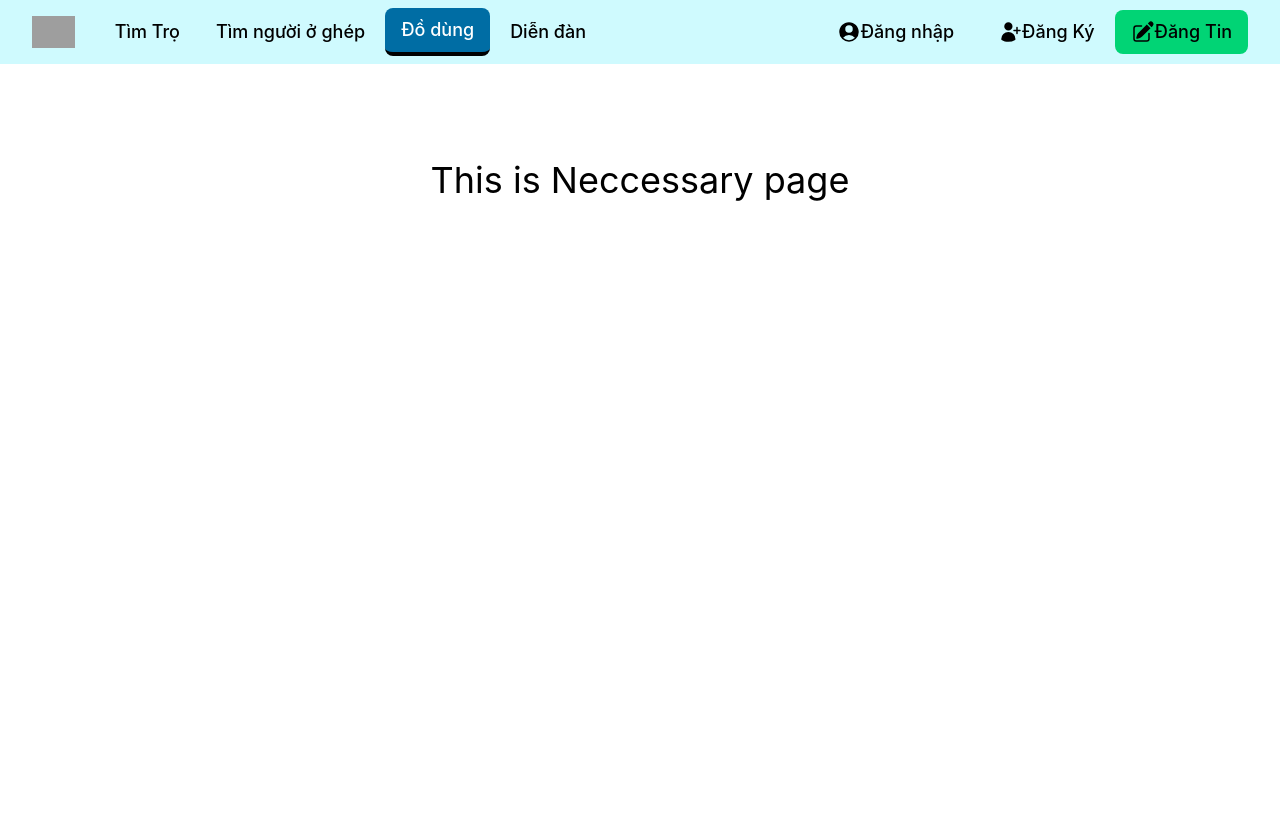
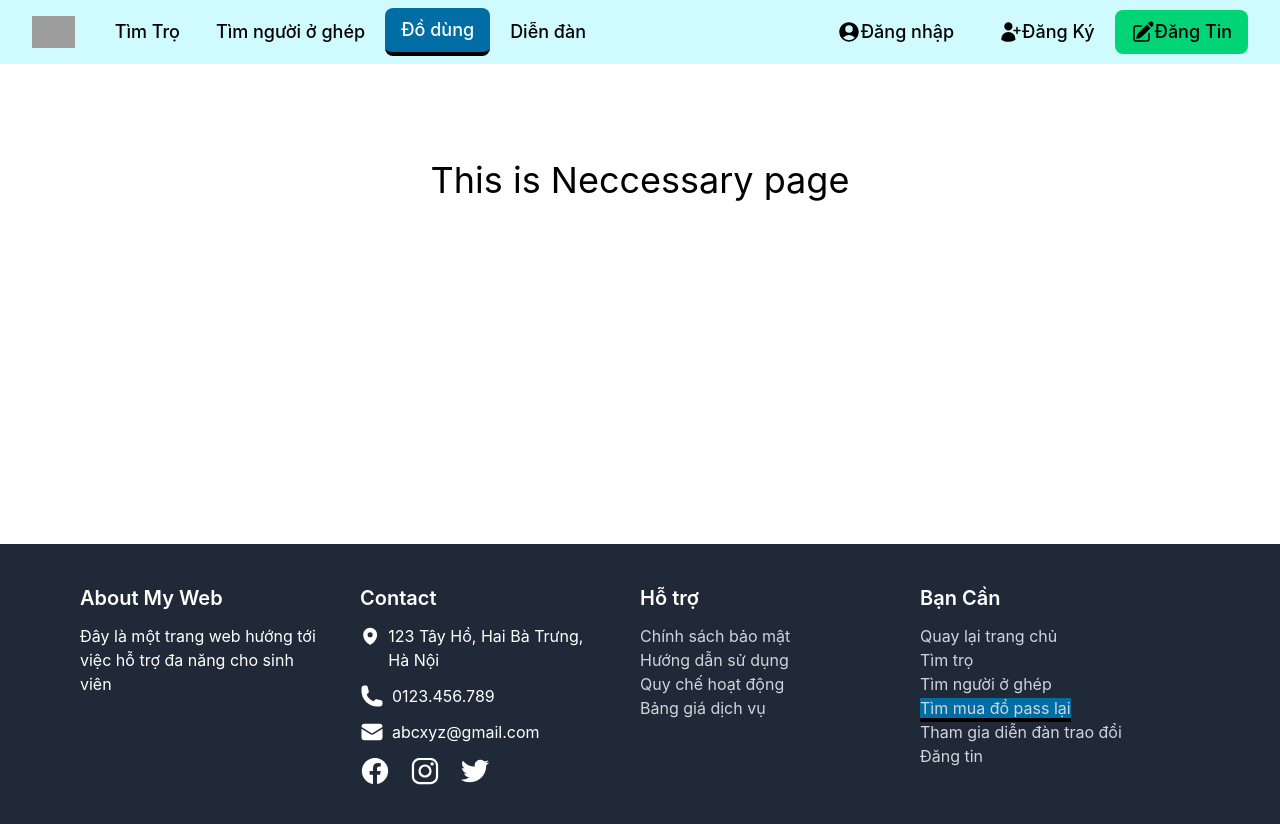
Before and after one commit to Khaipn888/Project3, a React (Create React App) app in the folder client/: page /Neccessary in a window 1280 px wide. Shown: the top 824 px of the page. Before the commit the page ends 800 px from the top, so only its background shows below. Built offline with nearby package versions, Linux system fonts and the light colour scheme; grey boxes are pictures that could not be loaded.

Commit message:
done footer interface

```diff
--- a/client/package.json
+++ b/client/package.json
@@ -5,11 +5,13 @@
   "dependencies": {
     "@headlessui/react": "^1.7.17",
     "@heroicons/react": "^2.0.18",
+    "@ionic/react": "^7.3.1",
     "@testing-library/jest-dom": "^5.17.0",
     "@testing-library/react": "^13.4.0",
     "@testing-library/user-event": "^13.5.0",
     "react": "^18.2.0",
     "react-dom": "^18.2.0",
+    "react-icons": "^4.10.1",
     "react-redux": "^8.1.2",
     "react-router-dom": "^6.15.0",
     "react-scripts": "5.0.1",
--- a/client/src/assets/footerStyles.css
+++ b/client/src/assets/footerStyles.css
@@ -1,19 +1,7 @@
-.footer-container {
-    width: 100%;
-    display: flex;
-    height: 300px;
-    background-color: #0088b2;
+h3{
+    margin-bottom: 20px;
 }
-
-.about {
-    width: 30%;
-    color: white;
+ion-icon {
+    font-size: 30px;
+    margin-right: 20px;;
 }
-.doccument {
-    width: 30%;
-    color: white;
-}
-.nav-bottom {
-    width: 30%;
-    color: white;
-}
--- a/client/src/assets/loginStyles.css
+++ b/client/src/assets/loginStyles.css
@@ -13,7 +13,7 @@
 .rigister-bg{
     background-image: url(background_register.jpg);
     width: 100%;
-    height: 700px;
+    height: 800px;
     background-size: cover;
 }
 .login-container {
--- a/client/src/components/Footer.js
+++ b/client/src/components/Footer.js
@@ -1,20 +1,132 @@
-import '../assets/footerStyles.css'
+import { NavLink } from "react-router-dom";
+import "../assets/footerStyles.css";
 
-export  function Footer() {
-    return(
-        <>
-            <div className="footer-container justify-between">
-                <div className="about text-center">
-                    About
-                </div>
-                <div className="doccument text-center">
-                    Doccument
-                </div>
-                <div className="nav-bottom text-center">
-                    Tìm trọ
-                </div>
+export function Footer() {
+  return (
+    <footer className="bg-gray-800 text-white py-10">
+      <div className="max-w-6xl mx-auto flex justify-between px-4">
+        <div className="w-1/4">
+          <h3 className="text-xl font-semibold mb-3">About My Web</h3>
+          <p className="w-60">
+            Đây là một trang web hướng tới việc hỗ trợ đa năng cho sinh viên
+          </p>
+        </div>
+        <div className="w-1/4">
+          <h3 className="text-xl font-semibold mb-3">Contact</h3>
+          <div>
+            <div className="flex w-60 mb-3">
+              <svg
+                xmlns="http://www.w3.org/2000/svg"
+                viewBox="0 0 24 24"
+                fill="currentColor"
+                class="w-6 h-6 mr-2"
+              >
+                <path
+                  fill-rule="evenodd"
+                  d="M11.54 22.351l.07.04.028.016a.76.76 0 00.723 0l.028-.015.071-.041a16.975 16.975 0 001.144-.742 19.58 19.58 0 002.683-2.282c1.944-1.99 3.963-4.98 3.963-8.827a8.25 8.25 0 00-16.5 0c0 3.846 2.02 6.837 3.963 8.827a19.58 19.58 0 002.682 2.282 16.975 16.975 0 001.145.742zM12 13.5a3 3 0 100-6 3 3 0 000 6z"
+                  clip-rule="evenodd"
+                />
+              </svg>
+
+              <span>123 Tây Hồ, Hai Bà Trưng, Hà Nội</span>
             </div>
-        </>
-    )
+            <div className="flex w-60 mb-3">
+              <svg
+                xmlns="http://www.w3.org/2000/svg"
+                viewBox="0 0 24 24"
+                fill="currentColor"
+                class="w-6 h-6 mr-2"
+              >
+                <path
+                  fill-rule="evenodd"
+                  d="M1.5 4.5a3 3 0 013-3h1.372c.86 0 1.61.586 1.819 1.42l1.105 4.423a1.875 1.875 0 01-.694 1.955l-1.293.97c-.135.101-.164.249-.126.352a11.285 11.285 0 006.697 6.697c.103.038.25.009.352-.126l.97-1.293a1.875 1.875 0 011.955-.694l4.423 1.105c.834.209 1.42.959 1.42 1.82V19.5a3 3 0 01-3 3h-2.25C8.552 22.5 1.5 15.448 1.5 6.75V4.5z"
+                  clip-rule="evenodd"
+                />
+              </svg>
 
+              <span>0123.456.789</span>
+            </div>
+            <div className="flex w-60 mb-3">
+              <svg
+                xmlns="http://www.w3.org/2000/svg"
+                viewBox="0 0 24 24"
+                fill="currentColor"
+                class="w-6 h-6 mr-2"
+              >
+                <path d="M1.5 8.67v8.58a3 3 0 003 3h15a3 3 0 003-3V8.67l-8.928 5.493a3 3 0 01-3.144 0L1.5 8.67z" />
+                <path d="M22.5 6.908V6.75a3 3 0 00-3-3h-15a3 3 0 00-3 3v.158l9.714 5.978a1.5 1.5 0 001.572 0L22.5 6.908z" />
+              </svg>
+
+              <span>abcxyz@gmail.com</span>
+            </div>
+            <div className="flex w-60 mb-3">
+              <ion-icon name="logo-facebook" className='icon' ></ion-icon>
+              <ion-icon name="logo-instagram" className='icon'></ion-icon>
+              <ion-icon name="logo-twitter" className='icon'></ion-icon>
+            </div>
+          </div>
+        </div>
+        <div className="w-1/4">
+          <h3 className="text-xl font-semibold mb-3">Hỗ trợ</h3>
+          <ul>
+            <li>
+              <a href="#" className="text-gray-300 hover:text-white">
+                Chính sách bảo mật
+              </a>
+            </li>
+            <li>
+              <a href="#" className="text-gray-300 hover:text-white">
+                Hướng dẫn sử dụng
+              </a>
+            </li>
+            <li>
+              <a href="#" className="text-gray-300 hover:text-white">
+                Quy chế hoạt động
+              </a>
+            </li>
+            <li>
+              <a href="#" className="text-gray-300 hover:text-white">
+                Bảng giá dịch vụ
+              </a>
+            </li>
+          </ul>
+        </div>
+        <div className="w-1/4">
+          <h3 className="text-xl font-semibold mb-3">Bạn Cần</h3>
+          <ul>
+            <li>
+              <NavLink to="/" className="text-gray-300 hover:text-white">
+                Quay lại trang chủ
+              </NavLink>
+            </li>
+            <li>
+              <NavLink to="/FindHostel" className="text-gray-300 hover:text-white">
+                Tìm trọ
+              </NavLink>
+            </li>
+            <li>
+              <NavLink to="/FindRoomMate" className="text-gray-300 hover:text-white">
+                Tìm người ở ghép
+              </NavLink>
+            </li>
+            <li>
+              <NavLink to="/Neccessary" className="text-gray-300 hover:text-white">
+                Tìm mua đồ pass lại
+              </NavLink>
+            </li>
+            <li>
+              <NavLink to="/Forum" className="text-gray-300 hover:text-white">
+                Tham gia diễn đàn trao đổi
+              </NavLink>
+            </li>
+            <li>
+              <NavLink to="/Post" className="text-gray-300 hover:text-white">
+                Đăng tin
+              </NavLink>
+            </li>
+          </ul>
+        </div>
+      </div>
+    </footer>
+  );
 }
--- a/client/src/containers/FindHostel.js
+++ b/client/src/containers/FindHostel.js
@@ -1,12 +1,14 @@
+import { Footer } from "../components/Footer";
 import Header from "../components/Header";
 
 function FindHostel() {
     return (
         <div>
             <Header/>
-            <div className="text-4xl text-center mt-24">
+            <div className="text-4xl text-center mt-24 h-96">
                 This is FindHostel page
             </div>
+            <Footer/>
         </div>
 
     )
--- a/client/src/containers/FindRoomMate.js
+++ b/client/src/containers/FindRoomMate.js
@@ -1,13 +1,15 @@
 
+import { Footer } from "../components/Footer";
 import Header from "../components/Header";
 
 function FindRoomMate() {
     return (
         <div>
             <Header/>
-            <div className="text-4xl text-center mt-24">
+            <div className="text-4xl text-center mt-24 h-96">
                 This is FindRoomMate page
             </div>
+            <Footer/>
         </div>
 
     )
--- a/client/src/containers/Forum.js
+++ b/client/src/containers/Forum.js
@@ -1,12 +1,14 @@
+import { Footer } from "../components/Footer";
 import Header from "../components/Header";
 
 function Forum() {
     return (
         <div>
             <Header/>
-            <div className="text-4xl text-center mt-24">
+            <div className="text-4xl text-center mt-24 h-96">
                 This is Forum page
             </div>
+            <Footer/>
         </div>
 
     )
--- a/client/src/containers/Home.js
+++ b/client/src/containers/Home.js
@@ -1,12 +1,14 @@
+import { Footer } from "../components/Footer";
 import Header from "../components/Header";
 
 function Home() {
     return (
         <div>
             <Header/>
-            <div className="text-4xl text-center mt-24">
+            <div className="text-4xl text-center mt-24 h-96">
                 This is Home page
             </div>
+            <Footer/>
         </div>
 
     )
--- a/client/src/containers/Neccessary.js
+++ b/client/src/containers/Neccessary.js
@@ -1,12 +1,14 @@
+import { Footer } from "../components/Footer";
 import Header from "../components/Header";
 
 function Neccessary() {
     return (
         <div>
             <Header/>
-            <div className="text-4xl text-center mt-24">
+            <div className="text-4xl text-center mt-24 h-96">
                 This is Neccessary page
             </div>
+            <Footer/>
         </div>
 
     )
--- a/client/src/containers/Post.js
+++ b/client/src/containers/Post.js
@@ -1,12 +1,14 @@
+import { Footer } from "../components/Footer";
 import Header from "../components/Header";
 
 function Post() {
     return (
         <div>
             <Header/>
-            <div className="text-4xl text-center mt-24">
+            <div className="text-4xl text-center mt-24 h-96">
                 This is Post page
             </div>
+            <Footer/>
         </div>
 
     )
```
Also changed, not shown: client/public/index.html (+9 -1 lines), 1 other file (tests, documents, lock files or other folders).
